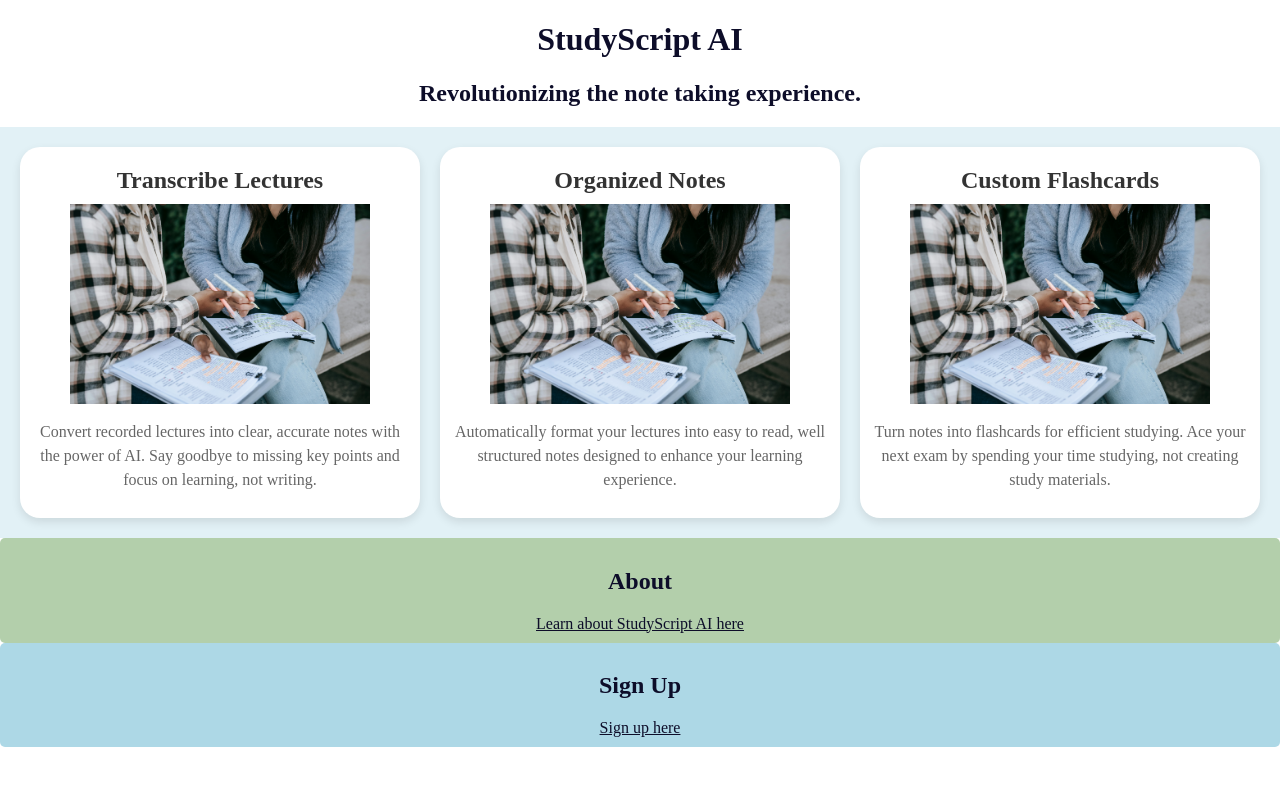
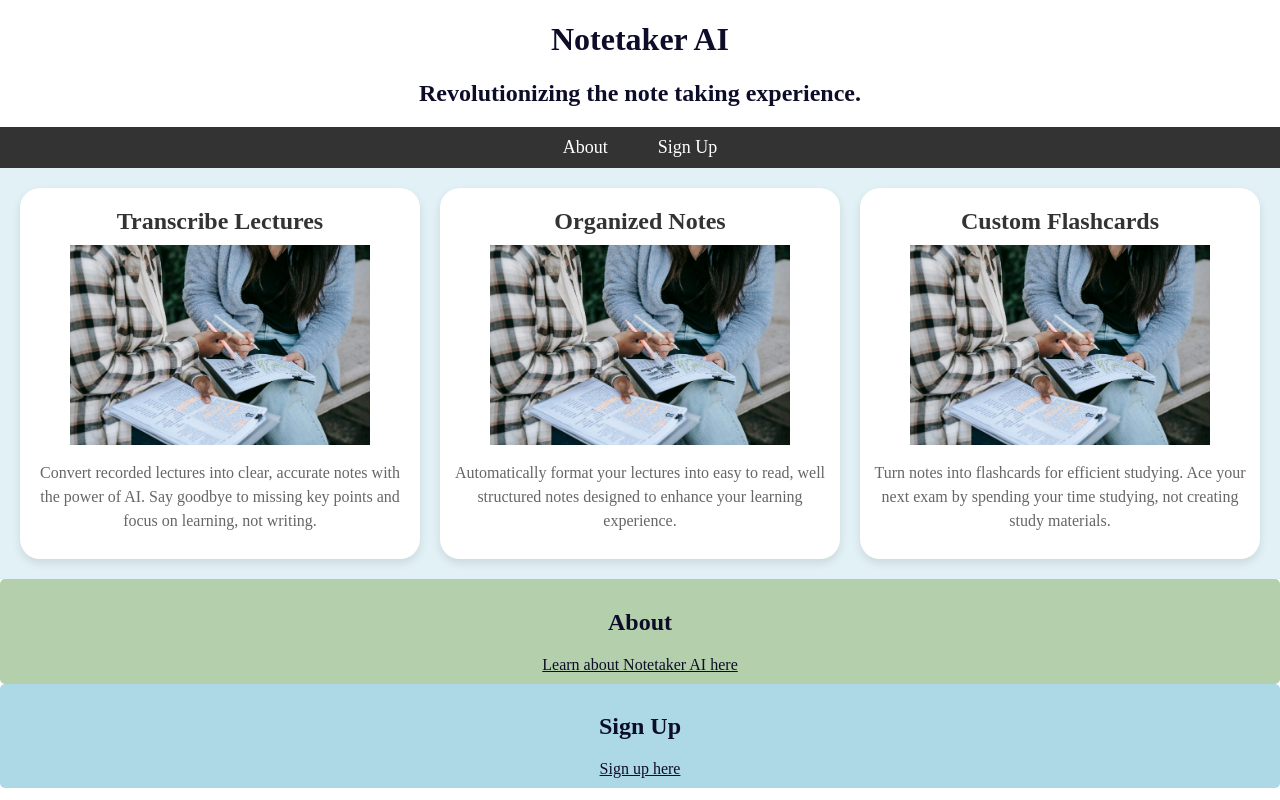
Before and after one commit to lucas-svi/notetaker-ai, a PHP site: page / in a window 1280 px wide. Run offline with PHP 8.4, Linux system fonts and the light colour scheme.

Commit message:
fixed navbar code

```diff
--- a/index.html
+++ b/index.html
@@ -8,15 +8,16 @@
   </head>
   <body>
     <header>
-      <h1>StudyScript AI</h1>
+      <h1>Notetaker AI</h1>
       <h2>Revolutionizing the note taking experience.</h2>
-      <!-- <nav>
-        <ul>
-          <a>Navigation</a>
-          <li><a href="#about">About</a></li>
-          <li><a href="#sign-up">Sign Up</a></li>
-        </ul>
-      </nav> -->
+      <div>
+        <nav>
+          <ul>
+            <li><a href="#about">About</a></li>
+            <li><a href="#sign-up">Sign Up</a></li>
+          </ul>
+        </nav>
+      </div>
     </header>
     <main>
       <section id="features">
@@ -48,7 +49,7 @@
       </section>
       <section id="about">
         <h2>About</h2>
-        <a href="#sign-up">Learn about StudyScript AI here</a>
+        <a href="#sign-up">Learn about Notetaker AI here</a>
       </section>
       <section id="sign-up">
         <h2>Sign Up</h2>
--- a/styles.css
+++ b/styles.css
@@ -79,3 +79,40 @@ body {
 }
 
 /* End of Feature Cards */
+
+nav {
+  background-color: #333;
+  padding: 10px 0;
+}
+
+nav ul {
+  list-style: none;
+  display: flex;
+  justify-content: center;
+  align-items: center;
+  gap: 20px;
+  margin: 0;
+  padding: 0;
+}
+
+nav ul li {
+  display: inline;
+}
+
+nav ul li a {
+  color: white;
+  text-decoration: none;
+  font-size: 18px;
+  padding: 10px 15px;
+  transition: 0.3s ease;
+}
+
+nav ul li a:hover {
+  background-color: #555;
+  border-radius: 5px;
+}
+
+nav ul li strong {
+  color: white;
+  font-size: 20px;
+}
```
